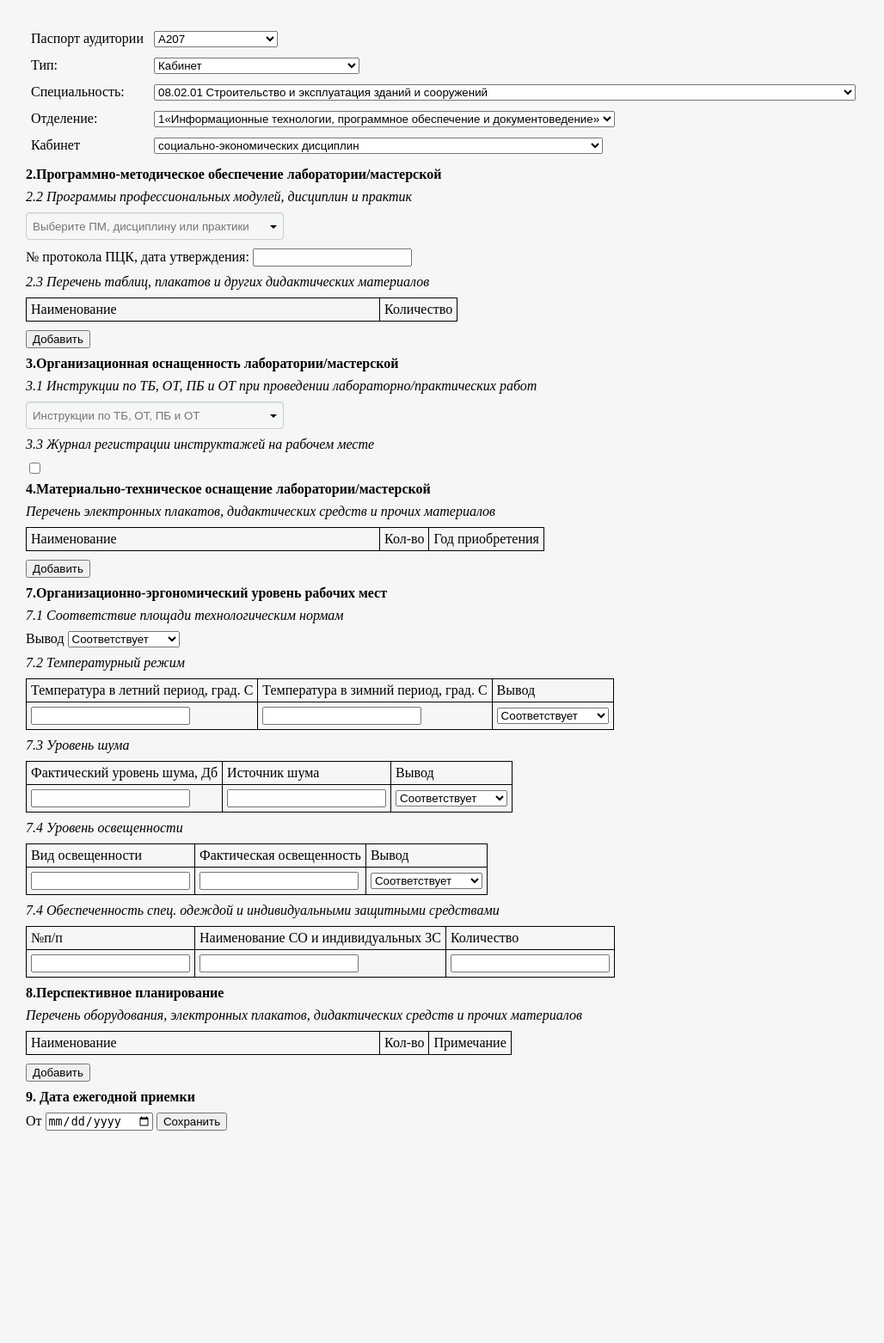
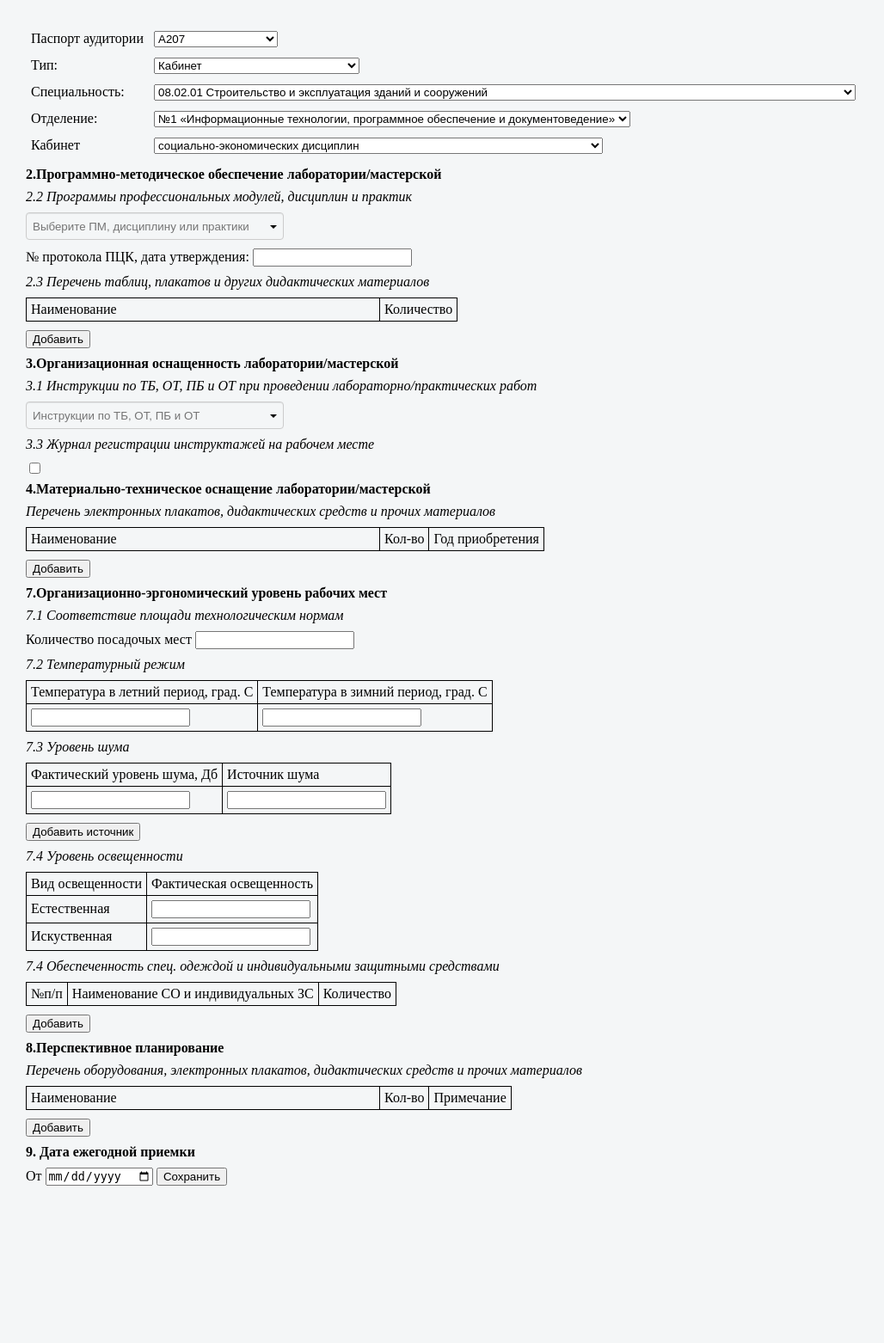
Before and after one commit to timon174174/passportMPK, a PHP site: page /editPassport.php?passport=1 in a window 1280 px wide. Shown: the part 174-1736 px from the top of the page at 86% size, without its empty margins (0-1028 px from the left). Before the commit the page ends 1489 px from the top, so only its background shows below. Run offline with PHP 8.4, Linux system fonts and the light colour scheme; data comes from the database, SQL or seed files in the repository; tables that the repository leaves empty hold one stand-in row (values such as "Sample post"); data that the repository does not hold is empty; some libraries are stand-ins or nearby versions.

Commit message:
Просмотр

```diff
--- a/editPassport.php
+++ b/editPassport.php
@@ -12,6 +12,7 @@ $result_passport = mysql_query($query_passport) or die(mysql_error());
 $data_passport = mysql_fetch_array($result_passport);
 
 ?>
+
 <form>
 	<table>
 		<tr><td><h1 class="h1_pasport">Паспорт аудитории</h1>
@@ -26,13 +27,13 @@ $data_passport = mysql_fetch_array($result_passport);
 
 					while($data = mysql_fetch_array($result)){
 
+
+
 						if ($data[id]==$data_passport[id_audience]) {
 							echo "<option value='$data[id]' selected>$data[number]</option>";
 						}else{
 							echo "<option value='$data[id]'>$data[number]</option>";
 						}
-
-
 
 					}
 					?>
@@ -55,7 +56,7 @@ $data_passport = mysql_fetch_array($result_passport);
 					while($data = mysql_fetch_array($result)){
 
 
-				if ($data[id]==$data_passport[spr_t_cabinet_fgos]) {
+						if ($data[id]==$data_passport[id_audience]) {
 							echo "<option value='$data[id]' selected>$data[name]</option>";
 						}else{
 							echo "<option value='$data[id]'>$data[name]</option>";
@@ -73,7 +74,7 @@ $data_passport = mysql_fetch_array($result_passport);
 				<label>Специальность: </label>
 			</td>
 			<td>
-	<select name="spr_ppssz" id="spr_ppssz">
+				<select name="spr_ppssz" id="spr_ppssz" title="Специальность">
 
 					<?
 					$query = 'SELECT * FROM spr_ppssz';
@@ -84,12 +85,11 @@ $data_passport = mysql_fetch_array($result_passport);
 					while($data = mysql_fetch_array($result)){
 
 
-			if ($data[id_specialty]==$data_passport[spr_ppssz]) {
+						if ($data[id]==$data_passport[id_audience]) {
 							echo "<option value='$data[id_specialty]' selected>$data[specialty] $data[name]</option>";
 						}else{
 							echo "<option value='$data[id_specialty]'>$data[specialty] $data[name]</option>";
 						}
-
 
 
 					}
@@ -113,10 +113,10 @@ $data_passport = mysql_fetch_array($result_passport);
 					while($data = mysql_fetch_array($result)){
 
 
-			if ($data[id]==$data_passport[spr_department]) {
-					echo "<option value='$data[id]' selected>$data[id]$data[name]</option>";
+						if ($data[id]==$data_passport[id_audience]) {
+							echo "<option value='$data[id]' selected>№$data[id] $data[name]</option>";
 						}else{
-						echo "<option value='$data[id]'>$data[id]$data[name]</option>";
+							echo "<option value='$data[id]'>№$data[id] $data[name]</option>";
 						}
 
 
@@ -135,7 +135,7 @@ $data_passport = mysql_fetch_array($result_passport);
 				<select name="disciplines" id="">
 
 					<?
-		$query = 'SELECT * FROM foundation_offices_fgos';
+					$query = "SELECT * FROM foundation_offices_fgos";
 
 					$result = mysql_query($query) or die(mysql_error());
 
@@ -143,8 +143,12 @@ $data_passport = mysql_fetch_array($result_passport);
 					while($data = mysql_fetch_array($result)){
 
 
+						if ($data[id]==$data_passport[id_audience]) {
+							echo "<option value='$data[id_foundation]' selected>$data[name]</option>";
+						}else{
+							echo "<option value='$data[id_foundation]'>$data[name]</option>";
+						}
 
-			echo "<option value='$data[id_foundation]'>$data[name]</option>";
 
 					}
 
@@ -161,7 +165,7 @@ $data_passport = mysql_fetch_array($result_passport);
 	<h1 style="font-weight: bold; margin-bottom: 10px;">2.Программно-методическое обеспечение лаборатории/мастерской</h1>
 	<h1 style="font-style: italic;margin-bottom: 10px;">2.2 Программы профессиональных модулей, дисциплин и практик</h1>
 	<div id="disciplines_div" style="margin-bottom: 10px;">
-	<select name="disciplines" id="disciplines" multiple>
+		<select name="disciplines2" id="disciplines" multiple>
 
 
 		</select>
@@ -176,7 +180,7 @@ $data_passport = mysql_fetch_array($result_passport);
 		</tr>
 
 	</table>
-<input type="button" value="Добавить" id="add_per_tbl" style="margin-bottom: 10px;"></input>
+	<input type="button" value="Добавить" id="add_per_tbl" style="margin-bottom: 10px;">
 
 	<h1 style="font-weight: bold; margin-bottom: 10px;">3.Организационная оснащенность лаборатории/мастерской</h1>
 	<h1 style="font-style: italic;">3.1 Инструкции по ТБ, ОТ, ПБ и ОТ при проведении лабораторно/практических работ</h1>
@@ -193,7 +197,7 @@ $data_passport = mysql_fetch_array($result_passport);
 
 
 
-			echo "<option value=''>$data[name]</option>";
+				echo "<option value='$data[id]'>$data[name]</option>";
 
 			}
 
@@ -222,6 +226,7 @@ $data_passport = mysql_fetch_array($result_passport);
 
 	?>
 	</select></div> -->
+
 	<h1 style="font-style: italic; margin-bottom: 10px; margin-bottom: 10px;">3.3 Журнал регистрации инструктажей на рабочем месте</h1>
 	<input type="checkbox" id="checkbox_journal" value="1" style="margin-bottom: 10px;"><div style="display: none;" id="journal_regis"><label> ведется с </label><input type="date" name="journal_date"></div>
 
@@ -239,31 +244,23 @@ $data_passport = mysql_fetch_array($result_passport);
 		</tr>
 
 	</table>
-	<input type="button" value="Добавить" id="add_per_tbl1"></input>
+	<input type="button" value="Добавить" id="add_per_tbl1">
 	<h1 style="font-weight: bold;">7.Организационно-эргономический уровень рабочих мест</h1>
 	<h1 style="font-style: italic;">7.1 Соответствие площади технологическим нормам</h1>
-	<label for="">Вывод</label>
-	<select name="" id="">
-		<option value="">Соответствует</option>
-		<option value="">Не соответствует</option>
-	</select>
+	<label for="">Количество посадочых мест</label>
+	<input type="text" name="number_jobs">
 	<h1 style="font-style: italic;">7.2 Температурный режим</h1>
 
 	<table class="soot_temp">
 		<tr>
 			<td>Температура в летний период, град. C</td>
 			<td>Температура в зимний период, град. C</td>
-			<td>Вывод</td>
+
 		</tr>
 		<tr>
-			<td><input type="text" name="temp_summer"></td>
-			<td><input type="text" name="temp_winter"></td>
-			<td>
-				<select name="" id="">
-					<option value="">Соответствует</option>
-					<option value="">Не соответствует</option>
-				</select>
-			</td>
+			<td><input type="text" name="temp_summer" value=""></td>
+			<td><input type="text" name="temp_winter" value=""></td>
+
 		</tr>
 	</table>
 
@@ -271,23 +268,17 @@ $data_passport = mysql_fetch_array($result_passport);
 
 	<h1 style="font-style: italic;">7.3 Уровень шума</h1>
 
-	<table class="soot_temp">
+	<table class="soot_temp" id="shum_tbl">
 		<tr>
 			<td>Фактический уровень шума, Дб</td>
 			<td>Источник шума</td>
-			<td>Вывод</td>
 		</tr>
 		<tr>
 			<td><input type="text" name="fact_shum"></td>
 			<td><input type="text" name="ist_shum"></td>
-			<td>
-				<select name="" id="">
-					<option value="">Соответствует</option>
-					<option value="">Не соответствует</option>
-				</select>
-			</td>
 		</tr>
 	</table>
+	<input type="button" value="Добавить источник" id="shum_btn">
 
 
 
@@ -302,18 +293,17 @@ $data_passport = mysql_fetch_array($result_passport);
 		<tr>
 			<td>Вид освещенности</td>
 			<td>Фактическая освещенность</td>
-			<td>Вывод</td>
 		</tr>
 		<tr>
-			<td><input type="text" name="type_light"></td>
-			<td><input type="text" name="fact_light"></td>
-			<td>
-				<select name="" id="">
-					<option value="">Соответствует</option>
-					<option value="">Не соответствует</option>
-				</select>
+			<td>Естественная</td>
+			<td><input type="text" name="fact_light_estestvennaya" value="">
 			</td>
 		</tr>
+		<tr>
+			<td>Искуственная</td>
+			<td><input type="text" name="fact_light_iskustvennaya" value=""></td>
+		</tr>
+
 	</table>
 
 
@@ -321,23 +311,19 @@ $data_passport = mysql_fetch_array($result_passport);
 
 	<h1 style="font-style: italic;">7.4 Обеспеченность спец. одеждой и индивидуальными защитными средствами</h1>
 
-	<table class="soot_temp">
+	<table class="soot_temp" id="wear">
 		<tr>
 			<td>№п/п</td>
 			<td>Наименование СО и индивидуальных ЗС</td>
 			<td>Количество</td>
 		</tr>
-		<tr>
-			<td><input type="text"></td>
-			<td><input type="text"></td>
-			<td>
-				<input type="text">
-			</td>
-		</tr>
+
+
 	</table>
+	<input type="button"  value="Добавить" id="wear_btn">
 	<h1 style="font-weight: bold;">8.Перспективное планирование</h1>
 	<h1 style="font-style: italic;">Перечень оборудования,	 электронных плакатов, дидактических средств и прочих материалов</h1>
-	<table class="per_tbl1">
+	<table class="perspect">
 		<tr>
 			<td style="width: 400px">Наименование</td>
 			<td>Кол-во</td>
@@ -345,7 +331,7 @@ $data_passport = mysql_fetch_array($result_passport);
 		</tr>
 
 	</table>
-	<input type="button" value="Добавить" id="add_per_tbl1"></input>
+	<input type="button" value="Добавить" id="add_perspect">
 	<h1 style="font-weight: bold;">9. Дата ежегодной приемки</h1>
 	От <input type="date" name="date_priem">
 	<input type="button" name="" value="Сохранить" id="add_passport">
```
Also changed, not shown: showPassport.php (+14 -4 lines). Lines whose indentation alone changed are shown as unchanged.
